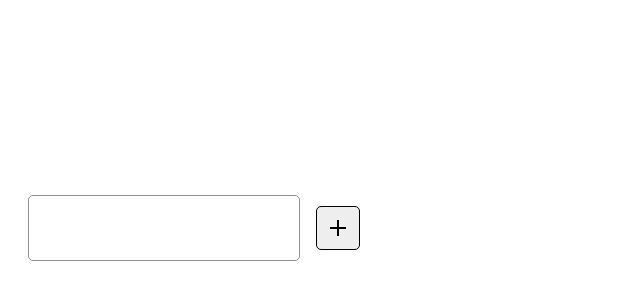
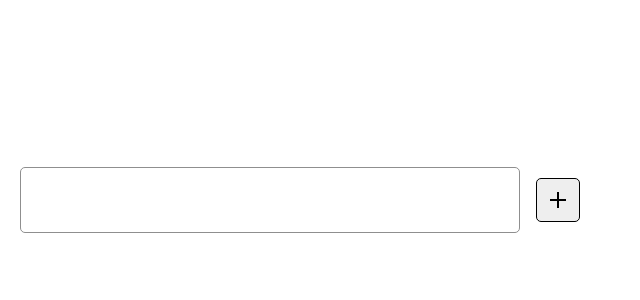
Before and after one commit to theetrain/react-vote-demo, a React (Vite) app: page / in a window 1280 px wide. Shown: the part 200-500 px from the top of the page, without its empty margins (0-640 px from the left). Built offline with nearby package versions, Linux system fonts and the light colour scheme.

Commit message:
fix: adjust vote container size

```diff
--- a/src/components/Button.tsx
+++ b/src/components/Button.tsx
@@ -4,7 +4,6 @@ export interface ButtonProps
   extends React.ButtonHTMLAttributes<HTMLButtonElement> {
   svg: string
   label: string
-  className?: string
 }
 
 export function Button({ svg, label, className, ...rest }: ButtonProps) {
--- a/src/components/UpVote.tsx
+++ b/src/components/UpVote.tsx
@@ -1,6 +1,6 @@
 import { Button } from './Button'
 import arrowUp from '../assets/arrow-up.svg?inline'
-
+import classes from './upvote.module.css'
 interface UpVoteProps extends React.ButtonHTMLAttributes<HTMLButtonElement> {
   /** 0: default, 1: upvoted */
   voteState: number
@@ -9,5 +9,5 @@ interface UpVoteProps extends React.ButtonHTMLAttributes<HTMLButtonElement> {
 export function UpVote({ voteState, ...rest }: UpVoteProps) {
   const label = voteState === 1 ? 'Upvoted' : 'Upvote'
 
-  return <Button {...rest} svg={arrowUp} label={label}></Button>
+  return <Button className={voteState === 1 ? classes.upvoted : classes.default} {...rest} svg={arrowUp} label={label}></Button>
 }
--- a/src/components/VoteContainer.tsx
+++ b/src/components/VoteContainer.tsx
@@ -21,7 +21,7 @@ export function VoteContainer() {
     <div className="flex-row">
       <div
         style={{ '--gap': '6px' }}
-        className={classes.container + ' flex-row'}
+        className={classes.container + ' flex-row flex-wrap'}
       >
         {votes.map(({ voteState, key }) => (
           <UpVote key={key} voteState={voteState} />
--- /dev/null
+++ b/src/components/upvote.module.css
@@ -0,0 +1,8 @@
+.default {
+  color: #f4f6f8;
+  fill: #343a40;
+}
+.upvoted {
+  color: #e5e8fd;
+  fill: #253cf2;
+}
--- a/src/components/vote-container.module.css
+++ b/src/components/vote-container.module.css
@@ -3,8 +3,7 @@
   border: 1px solid #8f8f8f;
   padding: 10px;
   border-radius: 5px;
-  width: 100%;
-  min-height: 2.75rem;
-  min-width: 250px;
-  max-width: 500px;
+  width: 500px;
+  min-height: calc(2.75rem + 22px);
+  max-width: 100%;
 }
--- a/src/index.css
+++ b/src/index.css
@@ -11,6 +11,12 @@
   text-rendering: optimizeLegibility;
   -webkit-font-smoothing: antialiased;
   -moz-osx-font-smoothing: grayscale;
+}
+
+* {
+  box-sizing: border-box;
+  margin: 0;
+  padding: 0;
 }
 
 a {
```
